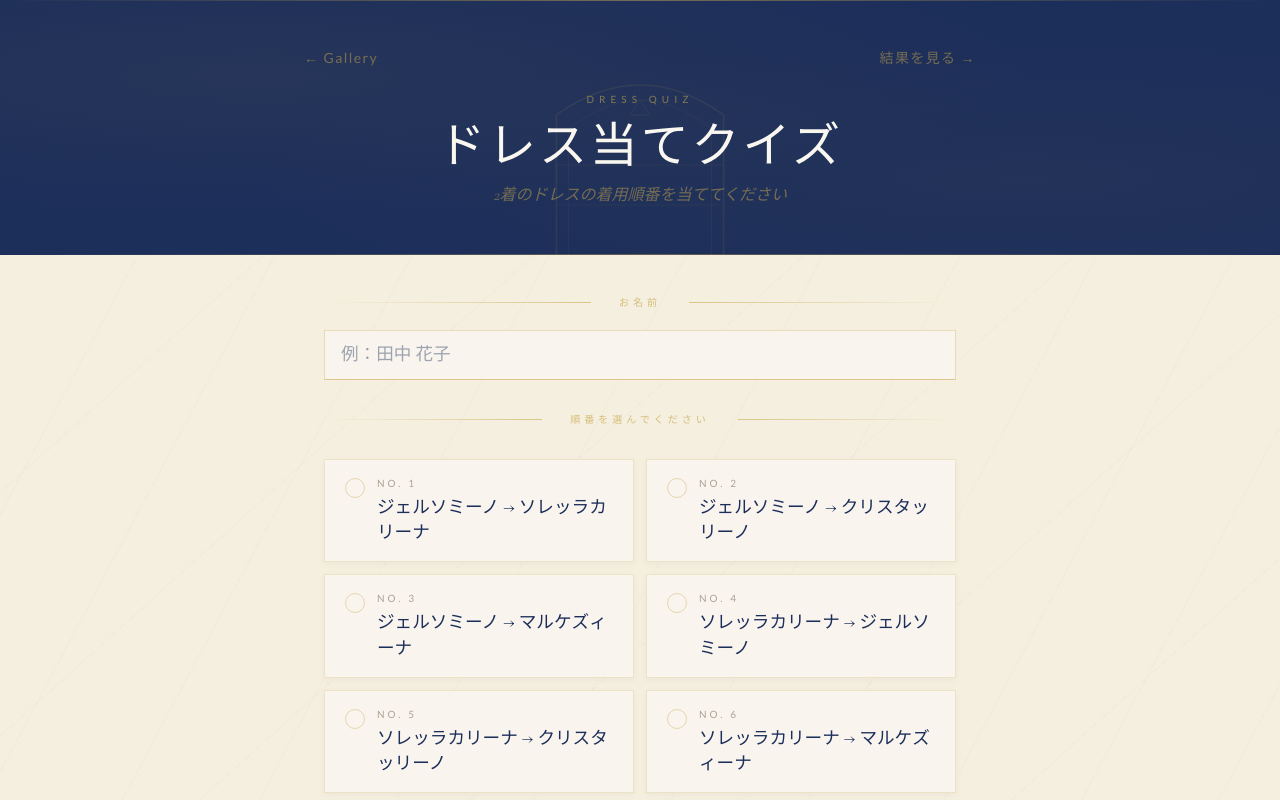
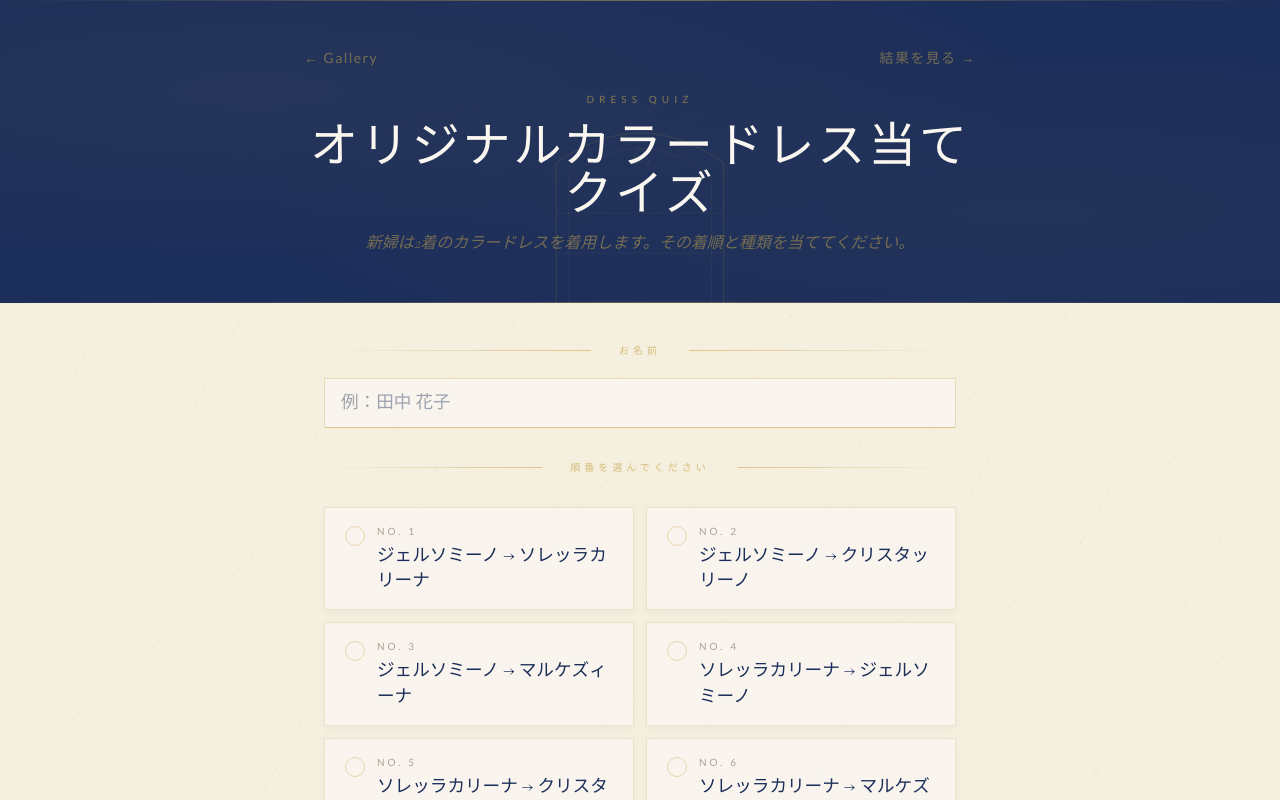
Before and after one commit to uriuriuriuri0104/wedding-share, a Next.js app: page /vote in a window 1280 px wide. Shown: the top 800 px of the page. Built offline with nearby package versions, Linux system fonts and the light colour scheme; no server answers; the database is empty.

Commit message:
投票ページのタイトルと説明文を変更

```diff
--- a/src/app/vote/page.tsx
+++ b/src/app/vote/page.tsx
@@ -162,10 +162,10 @@ export default function VotePage() {
             Dress Quiz
           </p>
           <h1 className="text-5xl text-cream-light font-light" style={{ fontFamily: 'var(--font-cormorant)', letterSpacing: '0.06em' }}>
-            ドレス当てクイズ
+            オリジナルカラードレス当てクイズ
           </h1>
           <p className="text-gold/50 mt-3 text-base italic" style={{ fontFamily: 'var(--font-cormorant)' }}>
-            {isChanging ? '投票を変更します' : '2着のドレスの着用順番を当ててください'}
+            {isChanging ? '投票を変更します' : '新婦は2着のカラードレスを着用します。その着順と種類を当ててください。'}
           </p>
         </div>
         <div className="absolute bottom-0 inset-x-0 h-[1px]" style={{ background: 'linear-gradient(to right, transparent, rgba(201,168,76,0.4), transparent)' }} />
```
